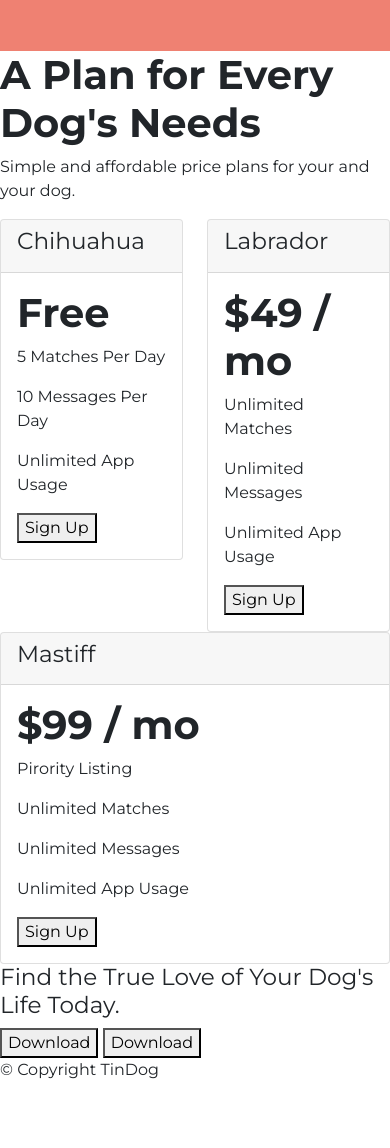
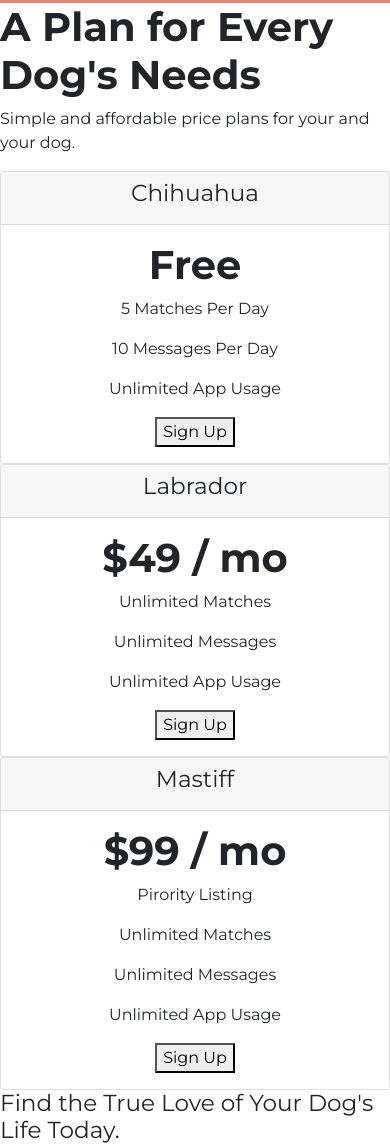
Before and after one commit to ftz-rinti/tindog, a plain HTML site: page index.html in a window 390 px wide. Shown: the part 2459-3607 px from the top of the page. Before the commit the page ends 3557 px from the top, so only its background shows below. Drawn offline with nearby package versions, Linux system fonts and the light colour scheme.

Commit message:
Update index.html

```diff
--- a/index.html
+++ b/index.html
@@ -71,7 +71,7 @@
 
         <!-- Title -->
         <div class="row">
-          <div class="col-md-8 col-8">
+          <div class="col-sm-8 ">
             <h1>Meet new and interesting dogs nearby.</h1>
             <button type="button" class="btn btn-lg btn-dark download-button">
               <i class="fa-brands fa-apple"></i> Download
@@ -83,7 +83,7 @@
               <i class="fa-brands fa-google-play"></i> Download
             </button>
           </div>
-          <div class="col-md-4 col-12">
+          <div class="col-sm-4 col-12">
             <img
               class="title-image"
               src="images/iphone6.png"
@@ -194,8 +194,8 @@
       <h2>A Plan for Every Dog's Needs</h2>
       <p>Simple and affordable price plans for your and your dog.</p>
 
-      <div class="row">
-        <div class="col">
+      <div class="row text-center">
+        <div class="col-md-4 col-sm-6 col-12">
           <div class="card">
             <div class="card-header">
               <h3>Chihuahua</h3>
@@ -209,7 +209,7 @@
             </div>
           </div>
         </div>
-        <div class="col">
+        <div class="col-md-4 col-sm-6 col-12">
           <div class="card">
             <div class="card-header">
               <h3>Labrador</h3>
@@ -223,7 +223,7 @@
             </div>
           </div>
         </div>
-        <div class="col">
+        <div class="col-md-4 col-sm-12">
           <div class="card">
             <div class="card-header">
               <h3>Mastiff</h3>
```
